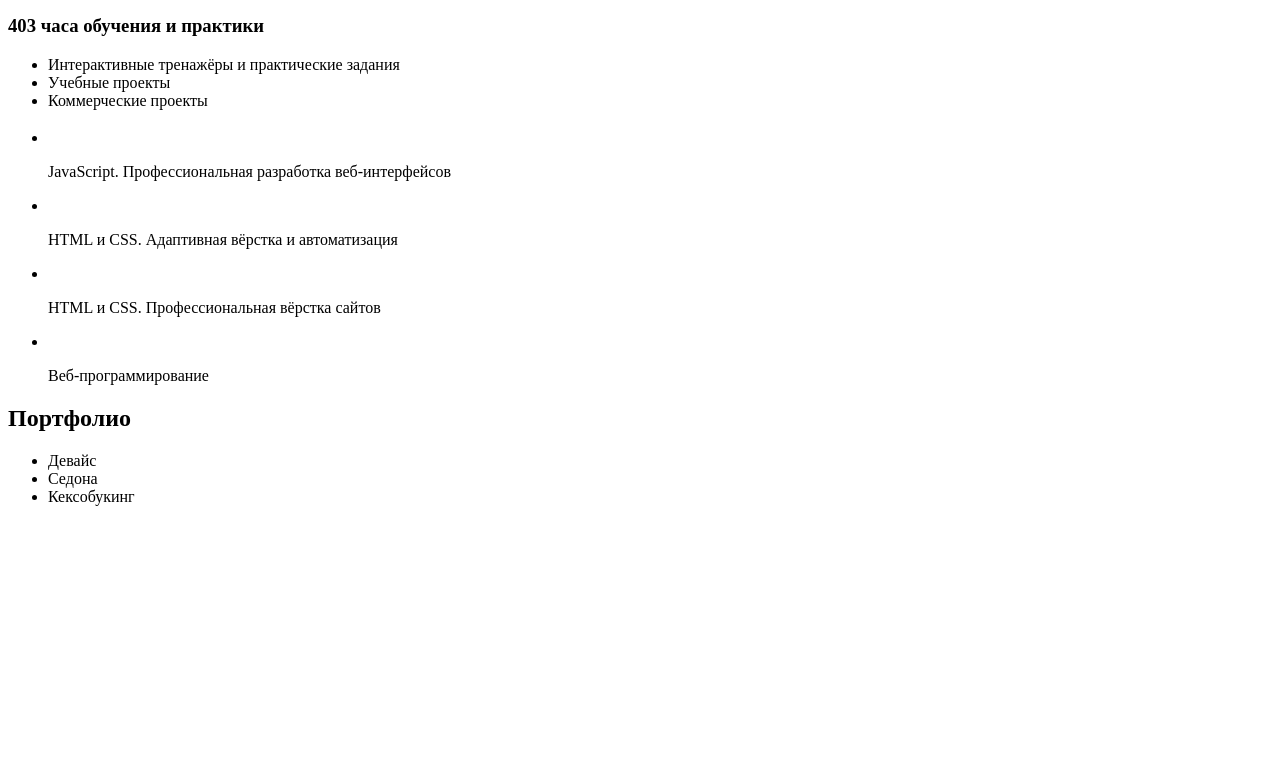
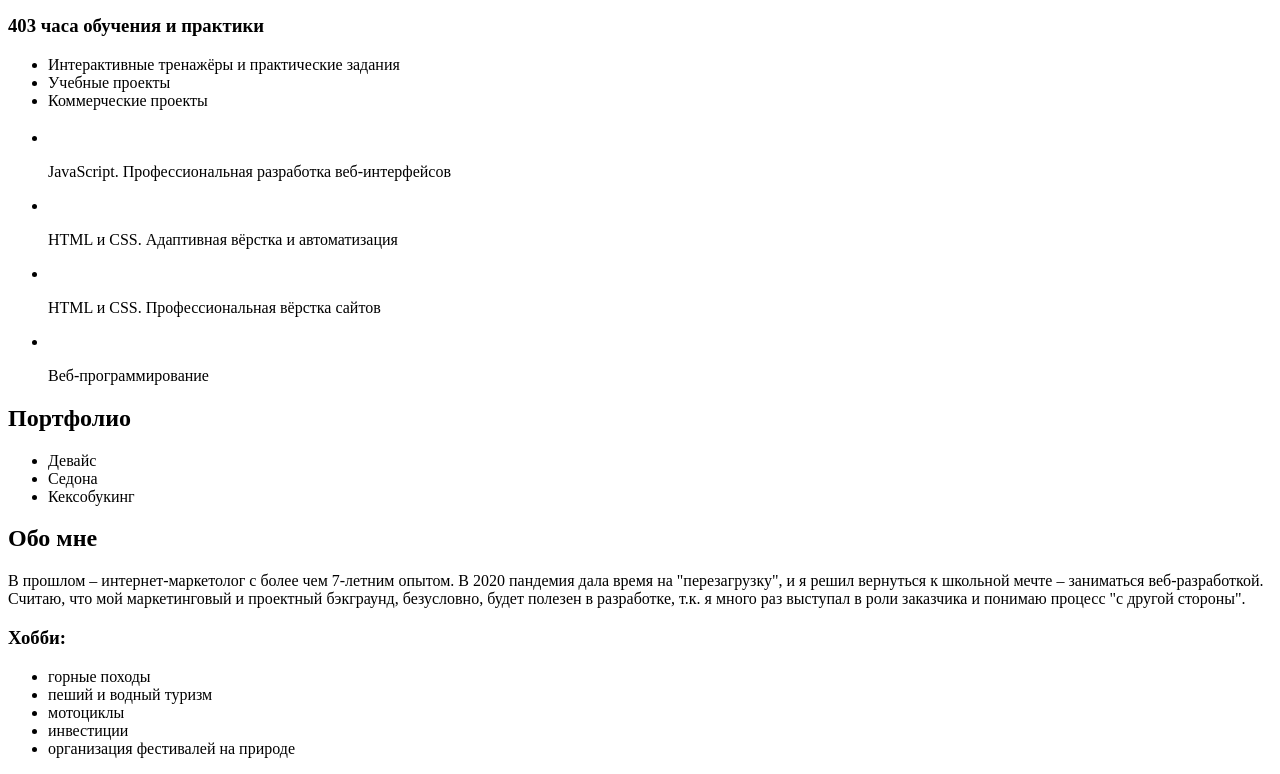
Before and after one commit to Ranyar/personal-website, a plain HTML site: page index.html in a window 1280 px wide. Shown: the part 1256-2030 px from the top of the page. Before the commit the page ends 1778 px from the top, so only its background shows below. Drawn offline with Linux system fonts and the light colour scheme.

Commit message:
Добавил разметку блока 'Обо мне'

```diff
--- a/index.html
+++ b/index.html
@@ -162,6 +162,24 @@
           <li class="portfolio__item">Кексобукинг</li>
         </ul>
       </section>
+      <section class="about">
+        <h2 class="about__heading">Обо мне</h2>
+        <p class="about__description">
+          В прошлом – интернет-маркетолог с более чем 7-летним опытом.
+          В 2020 пандемия дала время на "перезагрузку", и я решил вернуться к школьной мечте – заниматься веб-разработкой.
+          Считаю, что мой маркетинговый и проектный бэкграунд, безусловно, будет полезен в разработке, т.к. я много раз выступал в роли заказчика и понимаю процесс "с другой стороны".
+        </p>
+        <div class="hobbies">
+          <h3 class="hobbies__heading">Хобби:</h3>
+          <ul class="hobbies__list">
+            <li class="hobbies__item">горные походы</li>
+            <li class="hobbies__item">пеший и водный туризм</li>
+            <li class="hobbies__item">мотоциклы</li>
+            <li class="hobbies__item">инвестиции</li>
+            <li class="hobbies__item">организация фестивалей на природе</li>
+          </ul>
+        </div>
+      </section>
     </main>
     <footer class="page-footer"></footer>
   </body>
```
